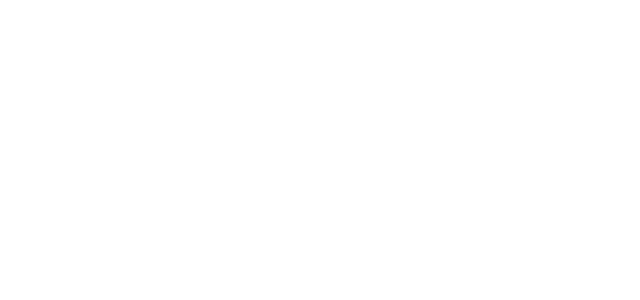
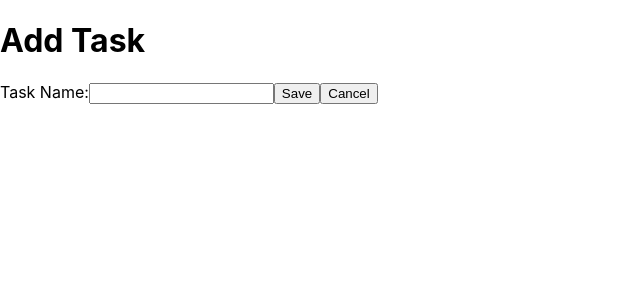
Before and after one commit to sf-alexo/task-man, a React (Create React App) app in the folder public/: page /1/1/add-task in a window 1280 px wide. Before the commit this address had no page. Shown: the top 300 px of the page, without its empty margins (0-640 px from the left). Built offline with nearby package versions, Linux system fonts and the light colour scheme.

Commit message:
added AddTask functionality

```diff
--- /dev/null
+++ b/public/src/AddTask.tsx
@@ -0,0 +1,47 @@
+import React, { useState } from 'react';
+import { useParams, useNavigate } from 'react-router-dom';
+import axios from 'axios';
+
+const AddTask: React.FC = () => {
+  const { categoryId } = useParams();
+  const { categoryName } = useParams();
+  const navigate = useNavigate();
+
+  const [taskName, setTaskName] = useState('');
+
+  const handleTaskNameChange = (e: React.ChangeEvent<HTMLInputElement>) => {
+    setTaskName(e.target.value);
+  };
+
+  const handleAddTask = async () => {
+    try {
+      const newTask = {
+        name: taskName,
+        dateStart: new Date(),
+        dateEnd: new Date(),
+        taskId: Number(categoryId),
+      };
+
+      await axios.post('http://localhost:3000/tasks/create', newTask);
+      navigate(`/${categoryName}/${categoryId}`); // Redirect back to TaskList page
+    } catch (error) {
+      console.error(error);
+    }
+  };
+
+  const handleCancel = () => {
+    navigate(`/${categoryName}/${categoryId}`); // Redirect back to TaskList page
+  };
+
+  return (
+    <div>
+      <h1>Add Task</h1>
+      <label htmlFor="taskName">Task Name:</label>
+      <input type="text" id="taskName" value={taskName} onChange={handleTaskNameChange} />
+      <button type="button" onClick={handleAddTask}>Save</button>
+      <button type="button" onClick={handleCancel}>Cancel</button>
+    </div>
+  );
+};
+
+export default AddTask;
--- a/public/src/App.tsx
+++ b/public/src/App.tsx
@@ -1,9 +1,10 @@
 import React from 'react';
+import { BrowserRouter, Router, Route, Routes, Link } from "react-router-dom";
 import Login from './Login';
+import Registration from './Registration';
 import ManagerPage from './ManagerPage';
-import { BrowserRouter, Router, Route, Routes, Link } from "react-router-dom";
-import Registration from './Registration';
 import TaskList from './TaskList';
+import AddTask from './AddTask';
 import jwt_decode from 'jwt-decode';
 import './App.css';
 
@@ -24,10 +25,11 @@
     <div>
       <BrowserRouter>
         <Routes>
-        <Route path="/registration" element={<Registration />} />
-        <Route path="/" element={<Login />} />
-        <Route path="/manager" element={<ManagerPage />} />
-        <Route path=":categoryName/:categoryId" element={<TaskList />} />
+          <Route path="/registration" element={<Registration />} />
+          <Route path="/" element={<Login />} />
+          <Route path="/manager" element={<ManagerPage />} />
+          <Route path=":categoryName/:categoryId" element={<TaskList />} />
+          <Route path=":categoryName/:categoryId/add-task/" element={<AddTask />} />
         </Routes>
       </BrowserRouter>
     </div>
--- a/public/src/TaskList.tsx
+++ b/public/src/TaskList.tsx
@@ -1,5 +1,5 @@
 import React, { useState, useEffect } from 'react';
-import { useParams } from 'react-router-dom';
+import { useParams, Link  } from 'react-router-dom';
 import axios from 'axios';
 import { Task } from '../../src/typeorm/task.entity';
 
@@ -25,6 +25,7 @@
   return (
     <div>
       <h1>{categoryName} {categoryId}</h1>
+      <Link to={`/${categoryName}/${categoryId}/add-task`}>Add Task</Link>
       <div className="card-container">
         {tasks.length > 0 ? (
           tasks.map((task) => (
```
